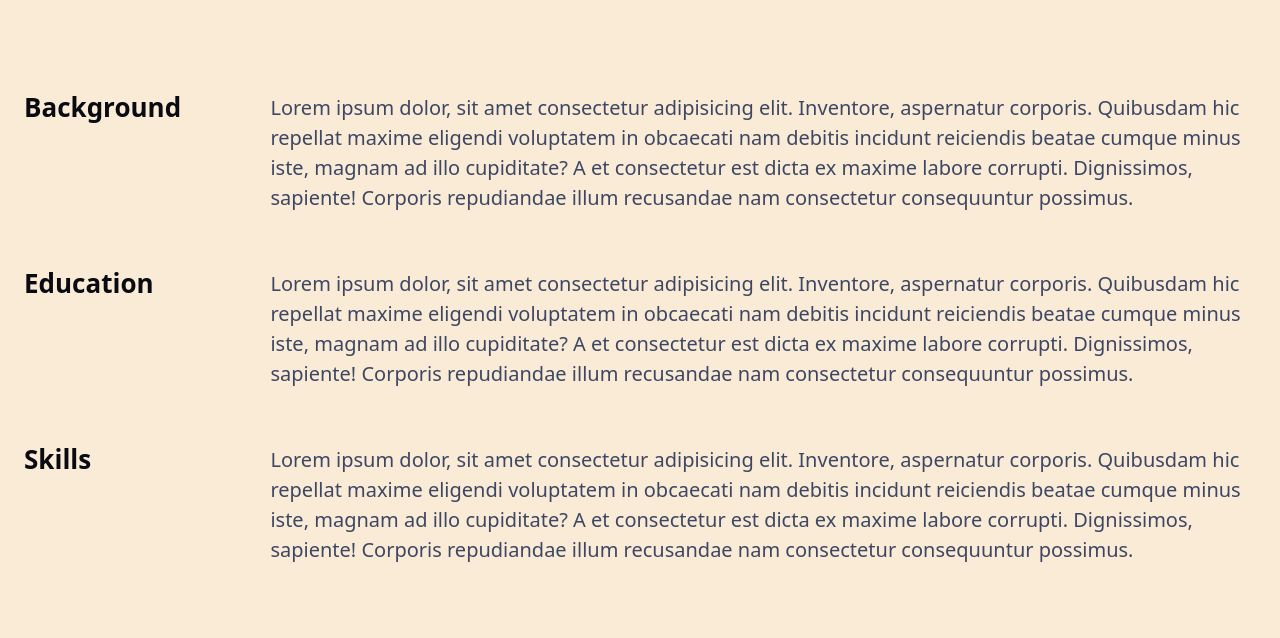
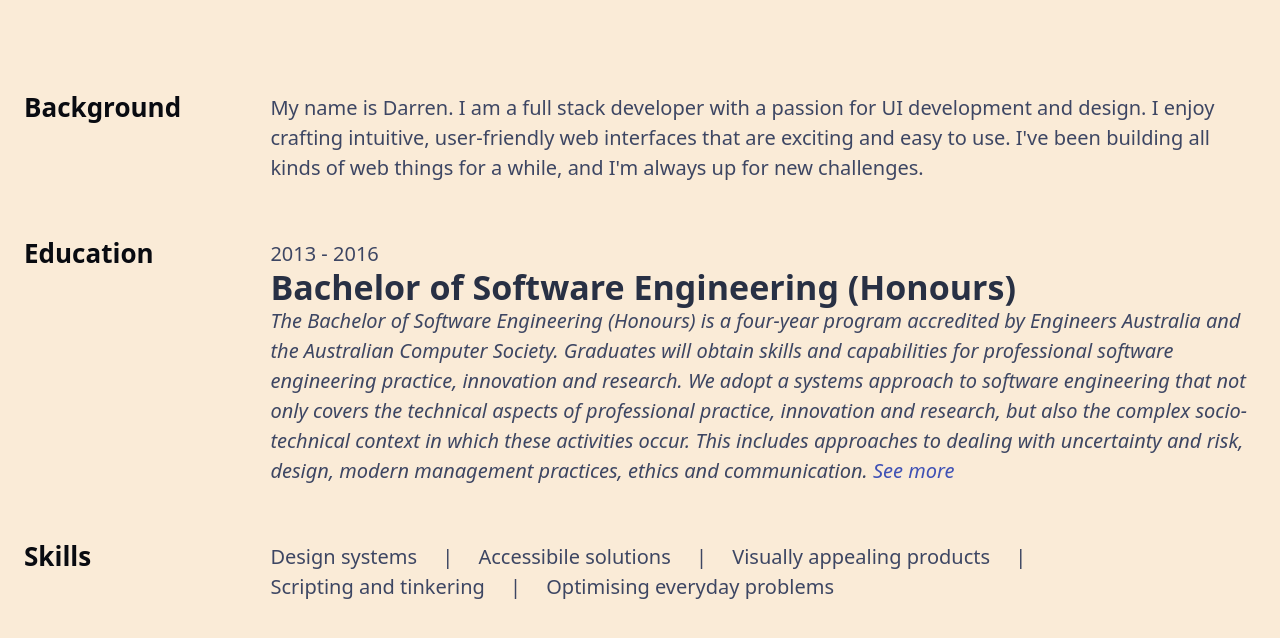
Before and after one commit to DarrenXu94/motion-portfolio, an Astro site: page /about in a window 1280 px wide. Shown: the part 92-730 px from the top of the page. Built offline with nearby package versions, Linux system fonts and the light colour scheme; Astro itself is replaced by a stand-in of ours.

Commit message:
updated skills

```diff
--- a/src/pages/about.astro
+++ b/src/pages/about.astro
@@ -1,5 +1,13 @@
 ---
 import BaseLayout from "../layouts/BaseLayout.astro";
+
+const skills = [
+  "Design systems",
+  "Accessibile solutions",
+  "Visually appealing products",
+  "Scripting and tinkering",
+  "Optimising everyday problems",
+];
 ---
 
 <BaseLayout>
@@ -8,12 +16,10 @@ import BaseLayout from "../layouts/BaseLayout.astro";
       <h2 class="section-title">Background</h2>
       <div class="content">
         <p>
-          Lorem ipsum dolor, sit amet consectetur adipisicing elit. Inventore,
-          aspernatur corporis. Quibusdam hic repellat maxime eligendi voluptatem
-          in obcaecati nam debitis incidunt reiciendis beatae cumque minus iste,
-          magnam ad illo cupiditate? A et consectetur est dicta ex maxime labore
-          corrupti. Dignissimos, sapiente! Corporis repudiandae illum recusandae
-          nam consectetur consequuntur possimus.
+          My name is Darren. I am a full stack developer with a passion for UI
+          development and design. I enjoy crafting intuitive, user-friendly web
+          interfaces that are exciting and easy to use. I've been building all
+          kinds of web things for a while, and I'm always up for new challenges.
         </p>
       </div>
     </section>
@@ -21,13 +27,24 @@ import BaseLayout from "../layouts/BaseLayout.astro";
     <section>
       <h2 class="section-title">Education</h2>
       <div class="content">
+        <span class="education-date">2013 - 2016</span>
+        <h4>Bachelor of Software Engineering (Honours)</h4>
         <p>
-          Lorem ipsum dolor, sit amet consectetur adipisicing elit. Inventore,
-          aspernatur corporis. Quibusdam hic repellat maxime eligendi voluptatem
-          in obcaecati nam debitis incidunt reiciendis beatae cumque minus iste,
-          magnam ad illo cupiditate? A et consectetur est dicta ex maxime labore
-          corrupti. Dignissimos, sapiente! Corporis repudiandae illum recusandae
-          nam consectetur consequuntur possimus.
+          <i>
+            The Bachelor of Software Engineering (Honours) is a four-year
+            program accredited by Engineers Australia and the Australian
+            Computer Society. Graduates will obtain skills and capabilities for
+            professional software engineering practice, innovation and research.
+            We adopt a systems approach to software engineering that not only
+            covers the technical aspects of professional practice, innovation
+            and research, but also the complex socio-technical context in which
+            these activities occur. This includes approaches to dealing with
+            uncertainty and risk, design, modern management practices, ethics
+            and communication. <a
+              href="https://programsandcourses.anu.edu.au/2020/program/ASENG"
+              >See more</a
+            >
+          </i>
         </p>
       </div>
     </section>
@@ -35,20 +52,34 @@ import BaseLayout from "../layouts/BaseLayout.astro";
     <section>
       <h2 class="section-title">Skills</h2>
       <div class="content">
-        <p>
-          Lorem ipsum dolor, sit amet consectetur adipisicing elit. Inventore,
-          aspernatur corporis. Quibusdam hic repellat maxime eligendi voluptatem
-          in obcaecati nam debitis incidunt reiciendis beatae cumque minus iste,
-          magnam ad illo cupiditate? A et consectetur est dicta ex maxime labore
-          corrupti. Dignissimos, sapiente! Corporis repudiandae illum recusandae
-          nam consectetur consequuntur possimus.
-        </p>
+        <ul>
+          {
+            skills.map((skill) => (
+              <li class="inline">
+                <span class="tag">{skill}</span>
+              </li>
+            ))
+          }
+        </ul>
       </div>
     </section>
   </main>
 </BaseLayout>
 
 <style>
+  .tag {
+    display: inline;
+    white-space: nowrap;
+  }
+
+  .inline:not(:last-child) .tag::after {
+    content: " | ";
+    word-spacing: 1em;
+  }
+
+  .inline {
+    display: inline;
+  }
   .about {
     display: flex;
     flex-direction: column;
@@ -89,6 +120,12 @@ import BaseLayout from "../layouts/BaseLayout.astro";
     text-decoration-color: currentColor;
   }
 
+  .content ul {
+    list-style: none;
+    margin: 0;
+    padding: 0;
+  }
+
   @media (min-width: 50em) {
     .about {
       display: grid;
--- a/src/pages/work.astro
+++ b/src/pages/work.astro
@@ -3,5 +3,5 @@ import BaseLayout from "../layouts/BaseLayout.astro";
 ---
 
 <BaseLayout>
-  <main>Work</main>
+  <main class="wrapper">Work</main>
 </BaseLayout>
```
